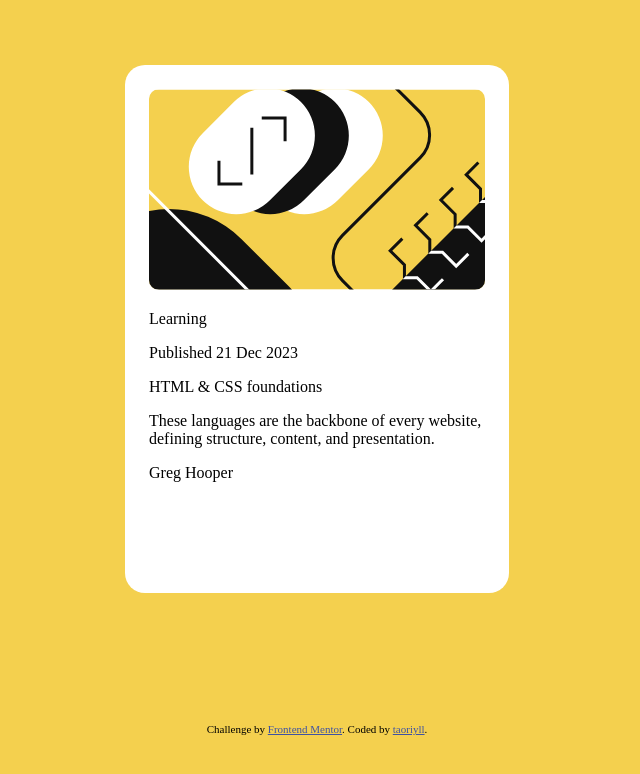
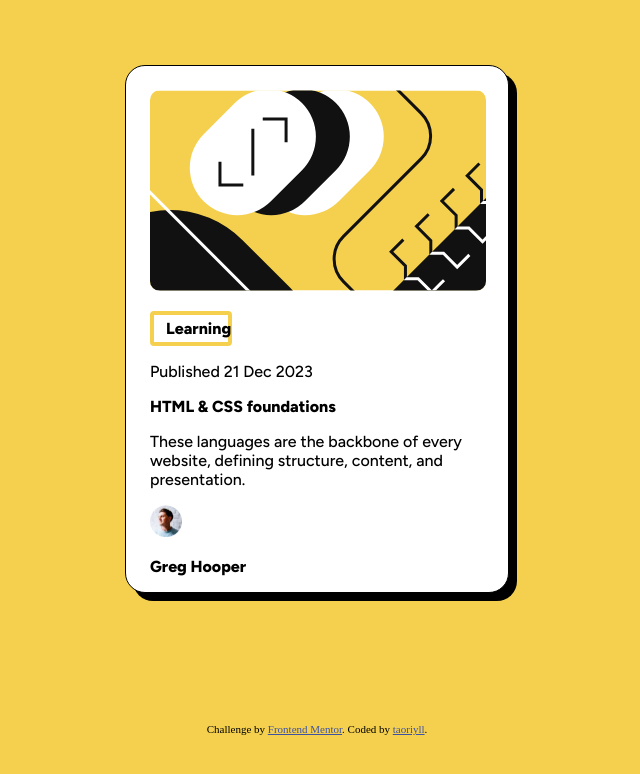
Before and after one commit to taoriyll/blog-preview-card-main, a plain HTML site: page index.html in a window 1280 px wide. Shown: the whole page, without its empty margins (323-963 px from the left). Drawn offline with Linux system fonts and the light colour scheme.

Commit message:
some progress

```diff
--- a/index.html
+++ b/index.html
@@ -5,28 +5,41 @@
   <meta name="viewport" content="width=device-width, initial-scale=1.0"> <!-- displays site properly based on user's device -->
 
   <link rel="icon" type="image/png" sizes="32x32" href="./assets/images/favicon-32x32.png">
+  <link rel="preconnect" href="https://fonts.googleapis.com">
+  <link rel="preconnect" href="https://fonts.gstatic.com" crossorigin>
+  <link href="https://fonts.googleapis.com/css2?family=Figtree:ital,wght@0,300..900;1,300..900&display=swap" rel="stylesheet">
 
   <title>Frontend Mentor | Blog preview card</title>
 
-  <!-- Feel free to remove these styles or customise in your own stylesheet 👍 -->
   <style>
     * {
       -moz-box-sizing: border-box;
       -webkit-box-sizing: border-box;
       box-sizing: border-box;
     }
+    :root{
+      --primary-color: hsl(47, 88%, 63%);
+    }
+
+    .figtree {
+      font-family: "Figtree", sans-serif;
+      font-optical-sizing: auto;
+      font-weight: 500;
+      font-style: normal;
+    }
 
     .attribution { font-size: 11px; text-align: center; flex-basis: 100%;}
     .attribution a { color: hsl(228, 45%, 44%); }
 
     body{
-      background-color: hsl(47, 88%, 63%);
+      background-color: var(--primary-color);
       height: 100vh;
       margin: 0;
       display: flex;
       flex-wrap: wrap;
       justify-content: center;
       align-items: center;
+      font-size: 16px;
     }
 
     main{
@@ -36,23 +49,47 @@
       border-radius: 20px;
       overflow: hidden;
       padding: 24px;
+      border: 1px solid black;
+      box-shadow: black 8px 8px;
     }
 
-    img{
+    .card{
       border-radius: 10px;
     }
+    .avatar{
+      width: 32px;
+      height: 32px;
+    }
+
+    .learning, .foundations, .author{
+      font-weight: 800;
+    }
+
+    .learning{
+      width: 82px;
+      /* height: 29px; */
+      padding: 4px 12px;
+      border: 4px solid var(--primary-color);
+      border-radius: 4px;
+    }
+/*
+    p{
+      font-family: ;
+    } */
+
+    /* hover effects */
   </style>
 </head>
 <body>
   <main>
-    <img src="./assets/images/illustration-article.svg" alt="illustration-article">
+    <img src="./assets/images/illustration-article.svg" alt="illustration-article" class="card">
 
-    <div class="content">
+    <div class="content figtree">
       <p class="learning">Learning</p>
       <p class="publish">Published 21 Dec 2023</p>
       <p class="foundations">HTML & CSS foundations</p>
       <p class="text">These languages are the backbone of every website, defining structure, content, and presentation.</p>
-      <p class="author">Greg Hooper</p>
+      <img src="./assets/images/image-avatar.webp" alt="avatar" class="avatar"><p class="author">Greg Hooper</p>
     </div>
   </main>
 
```
